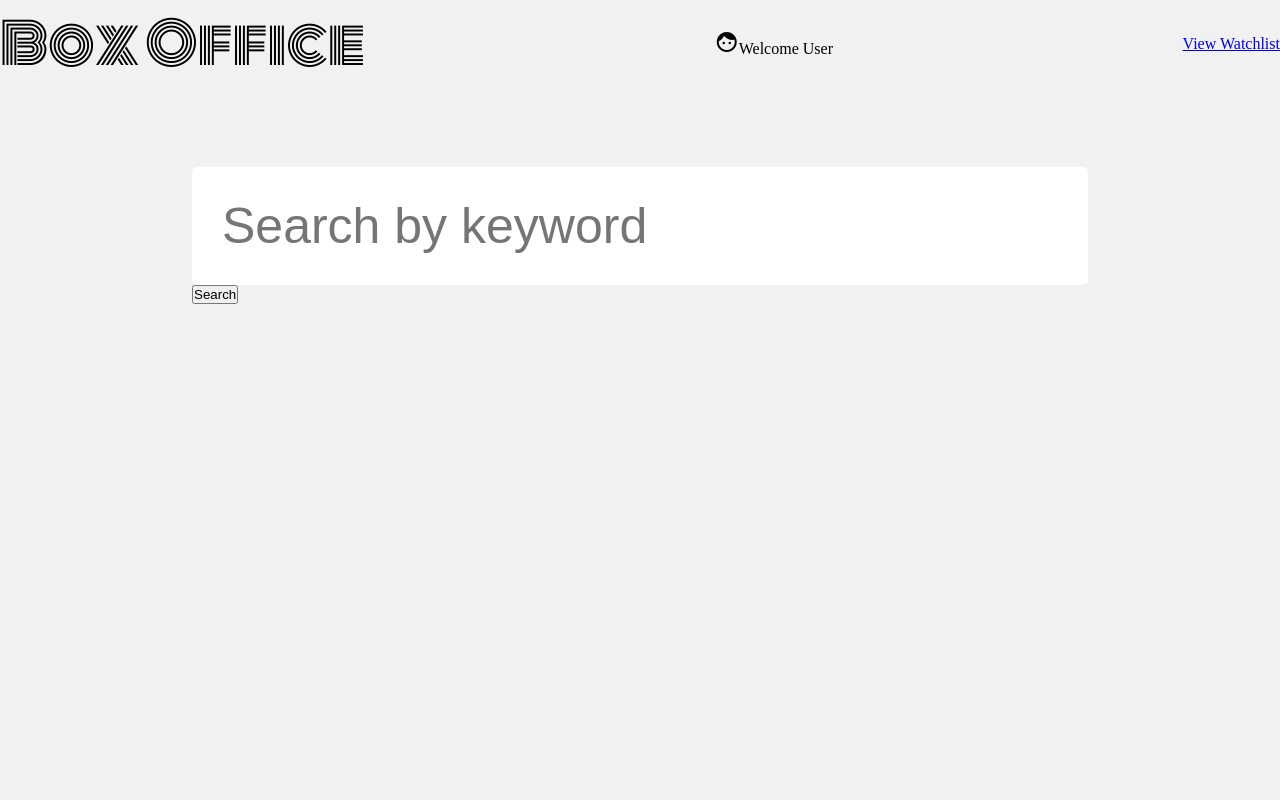
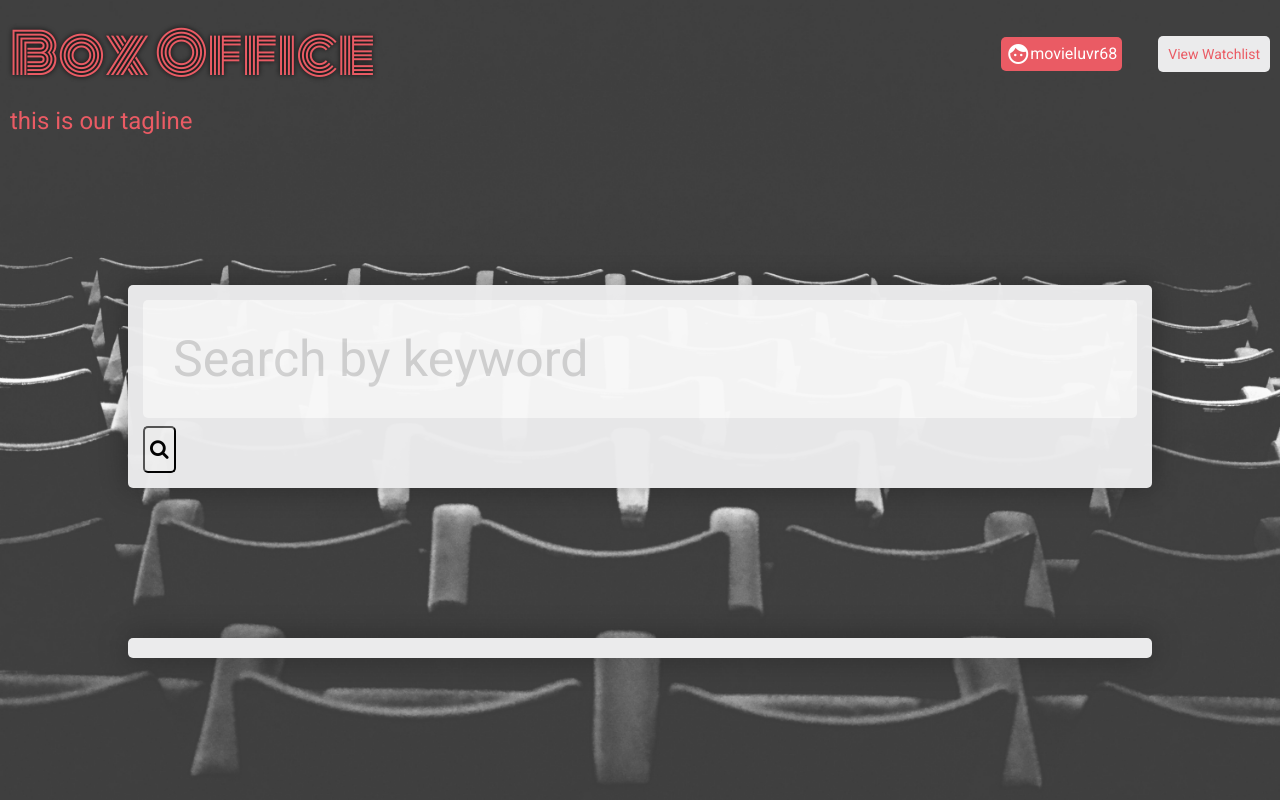
Before and after one commit to Hannahsaintonge/BoxOffice, a plain HTML site: page index.html in a window 1280 px wide. Drawn offline with nearby package versions, Linux system fonts and the light colour scheme; some packages are replaced by stand-ins of ours.

Commit message:
styled homepage

```diff
--- a/components/search-component.js
+++ b/components/search-component.js
@@ -2,24 +2,35 @@
 // console.log("search working");
 const searchCriteria = {
     template: `
+
     <nav class="main-nav">
         <ul>
         <li class="logo">Box Office</li>
-        <li>
-        <i class="material-icons">face</i>Welcome User
+
+        <li class="face">
+        <i class="material-icons">face</i>movieluvr68
         </li>
         <a href="#!/watchlist-page">View Watchlist</a>
         </ul>
     </nav>
+    <p>this is our tagline</p>
 
-    <section class="search-container" on-submit="$ctrl.filterSearch(searchInput)">
-      <input type="text" placeholder="Search by keyword" class="search-bar" ng-model="searchInput">
-      <button ng-click="$ctrl.filterSearch(searchInput)" class="search-button">Search</button>
-    </section>
-    <div ng-repeat="item in $ctrl.movieList">
-    <p>{{item.title}} | <a href="" ng-click="$ctrl.addWatchList(item)">Add to Watchlist</a> </p>
+    <div class="content-container">
 
-    <img ng-src="https://image.tmdb.org/t/p/w200/{{ item.poster_path }}"/>
+        <form class="search-container" on-submit="$ctrl.filterSearch(searchInput)">
+        <input type="text" placeholder="Search by keyword" class="search-bar" ng-model="searchInput">
+        <button ng-click="$ctrl.filterSearch(searchInput)" class="search-button"><i class="fa fa-search"></i></button>
+        </form>
+
+    <div class="movie-container">
+        <div ng-repeat="item in $ctrl.movieList">
+            <p class="grid-1">{{item.title}} </p>
+            <div class="grid-1">
+            <a href="" ng-click="$ctrl.addWatchList(item)">Add to Watchlist</a>
+            </div>
+            <img class="grid-2" ng-src="https://image.tmdb.org/t/p/w200/{{ item.poster_path }}"/>
+        </div>
+    </div>
     </div>
 
     `,
--- a/index.html
+++ b/index.html
@@ -9,6 +9,7 @@
     <!-- Outsourced style-->
     <link href="https://fonts.googleapis.com/css?family=Monoton|Roboto" rel="stylesheet">
     <link href="https://fonts.googleapis.com/icon?family=Material+Icons" rel="stylesheet">
+    <link rel="stylesheet" href="https://cdnjs.cloudflare.com/ajax/libs/font-awesome/4.7.0/css/font-awesome.min.css">
     <!--Custome Style-->
     <link rel="stylesheet" type="text/css" media="screen" href="style.css" />
 
--- a/style.css
+++ b/style.css
@@ -7,43 +7,84 @@
 body {
     background-color: #F1F1F1;
     height: 100vh;
+    background-image: url("../BoxOffice/img/lloyd-dirks-74271-unsplash copy.jpg");
+    background-attachment: fixed;
+    background-position: center;
+    background-repeat: no-repeat;
+    background-size: cover;
 }
 
 .main-nav {
 
-
 }
 
+.face {
+    display: flex;
+    align-items: center;
+    font-family: 'Roboto', sans-serif;
+    font-size: 16px;
+    color: white;
+    background: #EA5B64;
+    padding: 5px;
+    margin-right: -580px;
+    border-radius: 5px;
+}
 .logo {
+    padding: 10px;
     font-family: 'Monoton', cursive;
     font-size: 56px;
     font-weight: 50;
+    color: #EA5B64;
+    text-shadow: 0 0 5px black;
 }
 
 .title {
     font-family: 'Roboto', sans-serif;
     font-weight: 25;
 }
+
 ul {
     list-style-type: none;
     display: flex;
     flex-direction: row;
     align-items: center;
     justify-content: space-between;
-
-}
-
-.search-container {
-    height: 20%;
-    width: 70%;
-    margin: 80px auto;
-
 }
 
 p {
     font-family: 'Roboto', sans-serif;
     font-size: 24px;
     display: block;
+    color: #EA5B64;
+    padding-top: -5px;
+    padding-left: 10px;
+}
+
+a {
+    font-family: 'Roboto', sans-serif;
+    color: #EA5B64;
+    font-size: 14px;
+    background-color:  #EBEBEC;
+    padding: 10px;
+    margin-right: 10px;
+    border-radius: 5px;
+    text-decoration: none;
+}
+
+a:hover {
+    background-color: #C2C2C2;
+    color: #EA5B64;
+}
+
+.search-container {
+    padding: 15px;
+    height: 30%;
+    width: 80%;
+    margin: 150px auto;
+    background-color: #EBEBEC;
+    border-radius: 5px;
+    box-shadow: 0px 0px 31px 1px rgba(0,0,0,0.3);
+    opacity: 0.98;
 }
 
 .search-bar {
@@ -51,16 +92,55 @@ p {
     padding: 30px;
     border-radius: 5px;
     border: none;
+    opacity: 0.6;
+
 }
 
 .search-button {
+    margin: 0 auto;
+    padding: 10px 5px;
+    font-size: 20px;
+    border-radius: 5px;
+    margin-top: 8px;
+    cursor: pointer;
+}
+
+input {
+    font-size: 50px;
+    color: #EA5B64;
+}
+
+input::placeholder {
+    font-size: 50px;
+    font-family: 'Roboto', sans-serif;
+    color: #C2C2C2;
+}
+
+.movie-container {
+    margin-left: 10%;
+    padding-left: 6px;
+    width: 80%;
+    border-radius: 5px;
+    box-shadow: 0px 0px 31px 1px rgba(0,0,0,0.3);
+    display: inline-grid;
+    grid-template-columns: 3fr 3fr 3fr;
+    grid-template-rows: 3fr 3fr 3fr;
+    grid-gap: 10px;
+    background-color: #EBEBEC;
 
 }
-input {
-    font-size: 50px;
-}
-input::placeholder {
-    font-size: 50px;
 
+.grid-1 {
+    width: 90%;
+    margin: 10px;
+    padding: 10px;
+    border: 1px dotted red;
 
 }
+
+.grid-2 {
+    width: 90%;
+    margin: 10px;
+    padding: 10px;
+
+}
```
Also changed, not shown: img/lloyd-dirks-74271-unsplash copy.jpg (added), img/lloyd-dirks-74271-unsplash.jpg (added).
